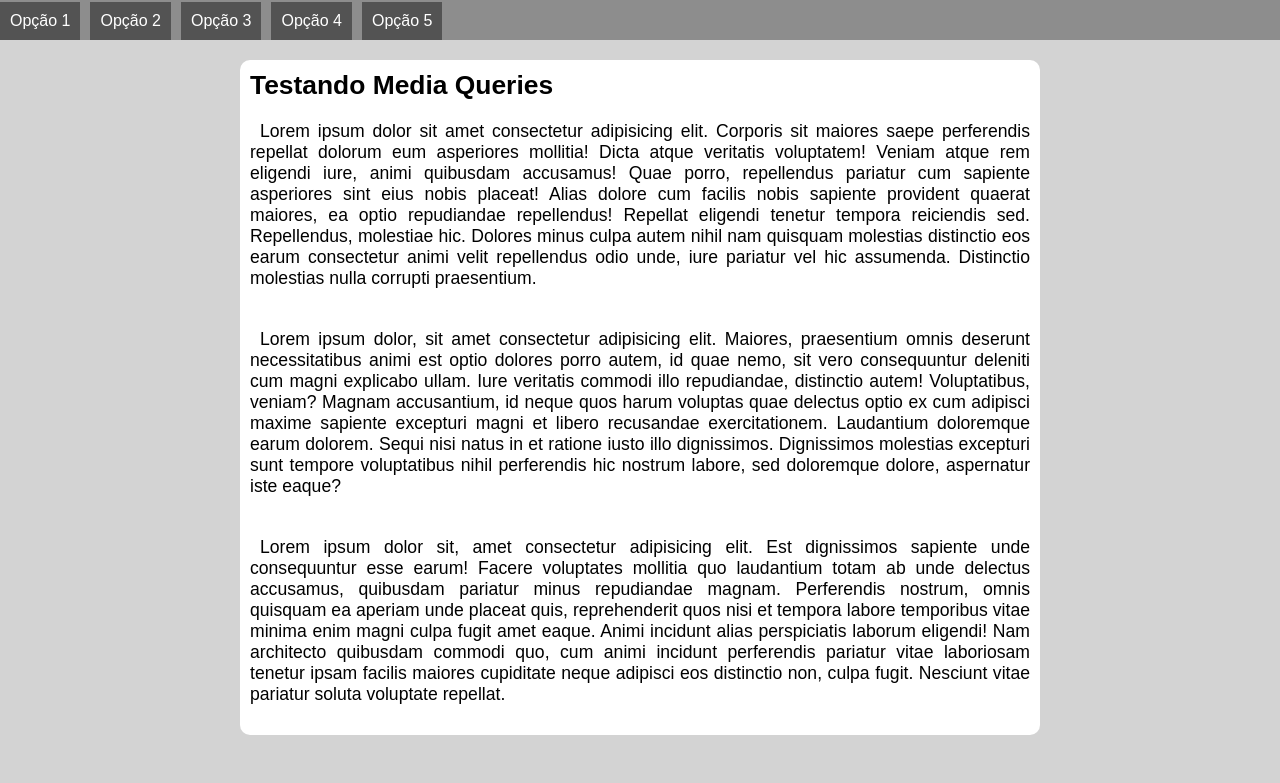
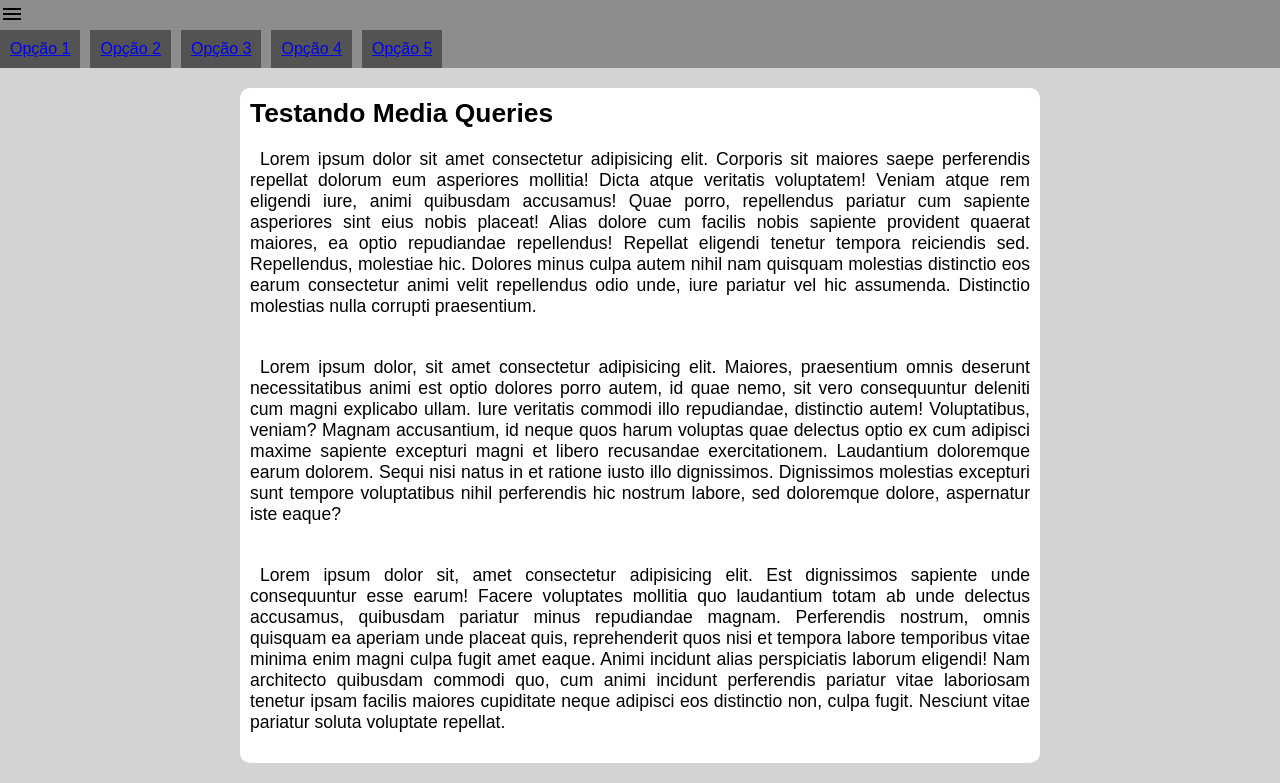
Before and after one commit to brunogarbato/projeto-responsivo, a plain HTML site: page index.html in a window 1280 px wide. Shown: the part 55-838 px from the top of the page. Before the commit the page ends 810 px from the top, so only its background shows below. Drawn offline with nearby package versions, Linux system fonts and the light colour scheme.

Commit message:
atualizando o html

```diff
--- a/index.html
+++ b/index.html
@@ -4,18 +4,20 @@
     <meta charset="UTF-8">
     <meta name="viewport" content="width=device-width, initial-scale=1.0">
     <link rel="stylesheet" href="estilos/style.css">
+    <link rel="stylesheet" href="https://fonts.googleapis.com/css2?family=Material+Symbols+Outlined:opsz,wght,FILL,GRAD@20..48,100..700,0..1,-50..200&icon_names=menu" />
     <title>Projeto Responsivo</title>
 </head>
 <body>
     <header>
         <h1>Meu Site</h1>
-        <nav>
+        <i id="burguer"class="material-symbols-outlined" onclick="chamarMenu()">menu</i>
+        <nav id="itens">
             <ul>
-                <li>Opção 1</li>
-                <li>Opção 2</li>
-                <li>Opção 3</li>
-                <li>Opção 4</li>
-                <li>Opção 5</li>
+                <li><a href="#">Opção 1</a></li>
+                <li><a href="#">Opção 2</a></li>
+                <li><a href="#">Opção 3</a></li>
+                <li><a href="#">Opção 4</a></li>
+                <li><a href="#">Opção 5</a></li>
             </ul>
         </nav>
     </header>
@@ -24,6 +26,7 @@
 
 
 
+            <article>
                 <h2>Testando Media Queries</h2>
                 <p>Lorem ipsum dolor sit amet consectetur adipisicing elit. Corporis sit maiores saepe perferendis repellat dolorum eum asperiores mollitia! Dicta atque veritatis voluptatem! Veniam atque rem eligendi iure, animi quibusdam accusamus!
                 Quae porro, repellendus pariatur cum sapiente asperiores sint eius nobis placeat! Alias dolore cum facilis nobis sapiente provident quaerat maiores, ea optio repudiandae repellendus! Repellat eligendi tenetur tempora reiciendis sed.
@@ -34,7 +37,10 @@
                 <p>Lorem ipsum dolor sit, amet consectetur adipisicing elit. Est dignissimos sapiente unde consequuntur esse earum! Facere voluptates mollitia quo laudantium totam ab unde delectus accusamus, quibusdam pariatur minus repudiandae magnam.
                 Perferendis nostrum, omnis quisquam ea aperiam unde placeat quis, reprehenderit quos nisi et tempora labore temporibus vitae minima enim magni culpa fugit amet eaque. Animi incidunt alias perspiciatis laborum eligendi!
                 Nam architecto quibusdam commodi quo, cum animi incidunt perferendis pariatur vitae laboriosam tenetur ipsam facilis maiores cupiditate neque adipisci eos distinctio non, culpa fugit. Nesciunt vitae pariatur soluta voluptate repellat.</p>
+            <a href=""></article></a>
 
     </main>
+
+    <script src="javacript.js"></script>
 </body>
 </html>
```
Lines whose indentation alone changed are shown as unchanged.
